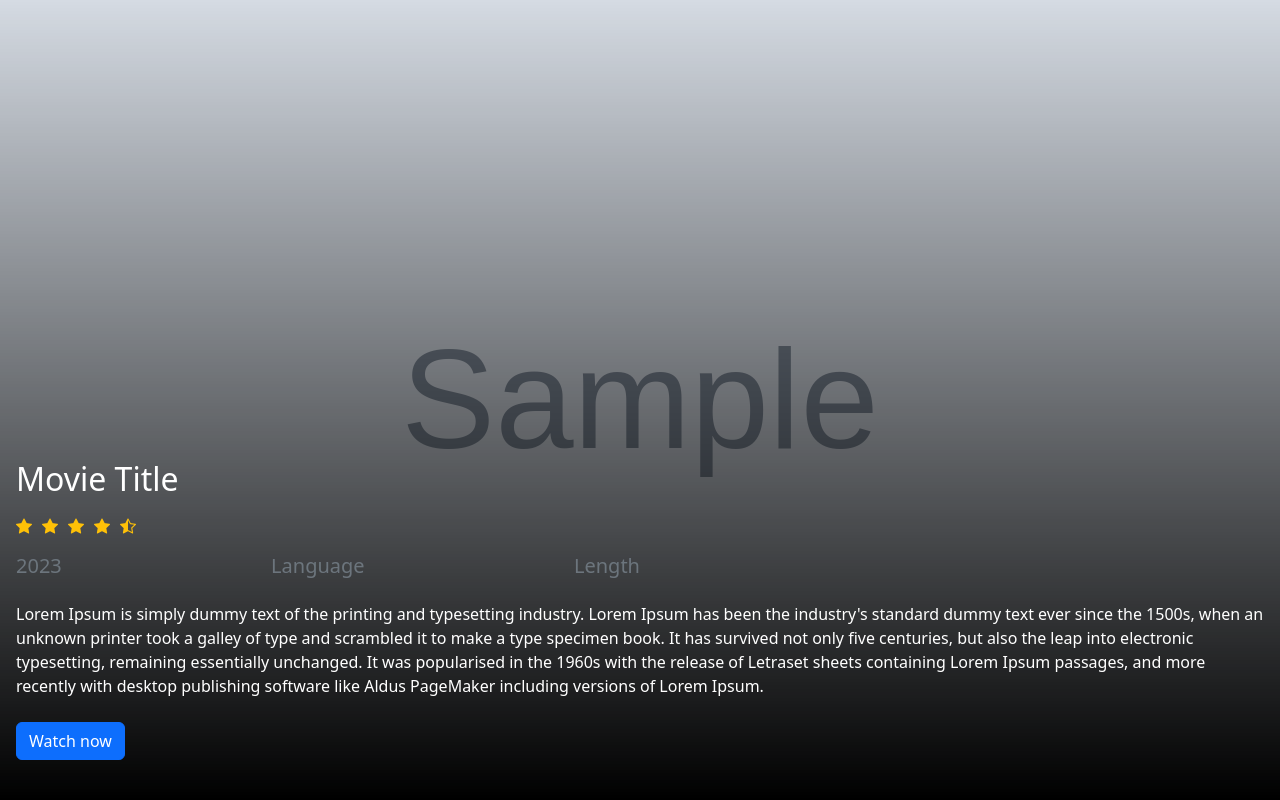
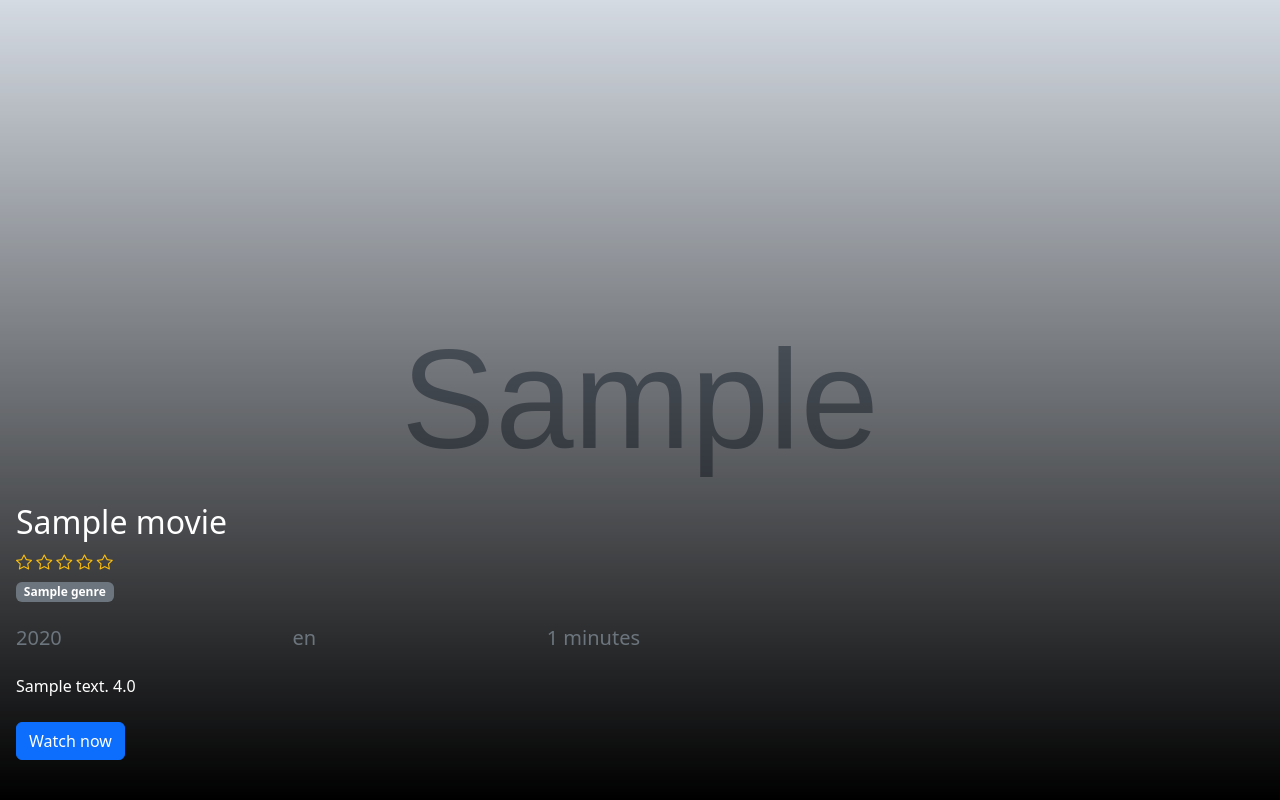
Before and after one commit to abdulhakkeempa/movie-recommender, a Django app: page /movie/1 in a window 1280 px wide. Run offline with Django 4.2, Linux system fonts and the light colour scheme; a user stored in the database is signed in; tables that the repository leaves empty hold one stand-in row (values such as "Sample post"); grey boxes marked "Sample" are stand-in pictures.

Commit message:
updated frontend for new features

```diff
--- a/movie-recommender/movies/templates/movies/movies-individual.html
+++ b/movie-recommender/movies/templates/movies/movies-individual.html
@@ -56,23 +56,35 @@
 
   <div id="movie-detail" class="mt-4 mb-4">
 
-    <h2>Movie Title</h2>
-    <div class="d-flex pt-2 pb-2" style="gap: 10px;">
-      <i class="bi bi-star-fill text-warning"></i>
-      <i class="bi bi-star-fill text-warning"></i>
-      <i class="bi bi-star-fill text-warning"></i>
-      <i class="bi bi-star-fill text-warning"></i>
-      <i class="bi bi-star-half text-warning"></i>
+    <h2>{{ movie.title }}</h2>
+    {% for i in "12345"|make_list %}
+      {% if i|add:0 <= rating|add:0 %}
+        <i class="bi bi-star-fill text-warning"></i>
+      {% elif i|add:-0.5 == rating|add:0 %}
+        <i class="bi bi-star-half text-warning"></i>
+      {% else %}
+        <i class="bi bi-star text-warning"></i>
+      {% endif %}
+    {% endfor %}
+
+
+
+    <div class="d-flex pt-2 pb-2" style="gap: 15px">
+      {% for genre in movie.genres_names %}
+        <h5 class="badge text-bg-secondary">{{ genre }}</h5>
+      {% endfor %}
     </div>
+
     <div class="col-6 pt-2 pb-2">
       <div class="d-flex flex-row justify-content-between">
-        <h5 class="text-secondary">2023</h5>
-        <h5 class="text-secondary">Language</h5>
-        <h5 class="text-secondary">Length</h5>
+        <h5 class="text-secondary">{{ movie.release_year }}</h5>
+        <h5 class="text-secondary">{{ movie.language }}</h5>
+        <h5 class="text-secondary">{{ movie.length }} minutes</h5>
       </div>
     </div>
-    <p class="text-white pt-2 pb-2">Lorem Ipsum is simply dummy text of the printing and typesetting industry. Lorem Ipsum has been the industry's standard dummy text ever since the 1500s, when an unknown printer took a galley of type and scrambled it to make a type specimen book. It has survived not only five centuries, but also the leap into electronic typesetting, remaining essentially unchanged. It was popularised in the 1960s with the release of Letraset sheets containing Lorem Ipsum passages, and more recently with desktop publishing software like Aldus PageMaker including versions of Lorem Ipsum.
-
+    <p class="text-white pt-2 pb-2">
+      {{ movie.description }}
+      {{ movie.get_review_values }}
     </p>
 
     <a href="" class="btn btn-primary" data-bs-toggle="modal" data-bs-target="#exampleModal">Watch now</a>
@@ -84,7 +96,7 @@
     <div class="modal-dialog modal-dialog-centered">
       <div class="modal-content">
         <div class="modal-header">
-          <h5 class="modal-title">Modal title</h5>
+          <h5 class="modal-title">{{ movie.title }} - Review</h5>
           <button type="button" class="btn-close" data-bs-dismiss="modal" aria-label="Close"></button>
         </div>
         <div class="modal-body">
@@ -115,6 +127,7 @@
   </div>
 
 
+
 </section>
 
 
--- a/movie-recommender/movies/templates/movies/movies.html
+++ b/movie-recommender/movies/templates/movies/movies.html
@@ -91,6 +91,7 @@
           <img src="{{ movie.poster }}" class="card-img standard-image" alt="..." style="aspect-ratio: 16/9; width: 100%;">
           <div class="card-img-overlay">
             <h5 class="card-title">{{movie.title}}</h5>
+            <a href="{% url 'movies-individual' movie.id %}" class="btn btn-primary">&#x23F5;            </a>
           </div>
         </div>
 
```
Also changed, not shown: movie-recommender/movies/admin.py (line endings or trailing spaces).
